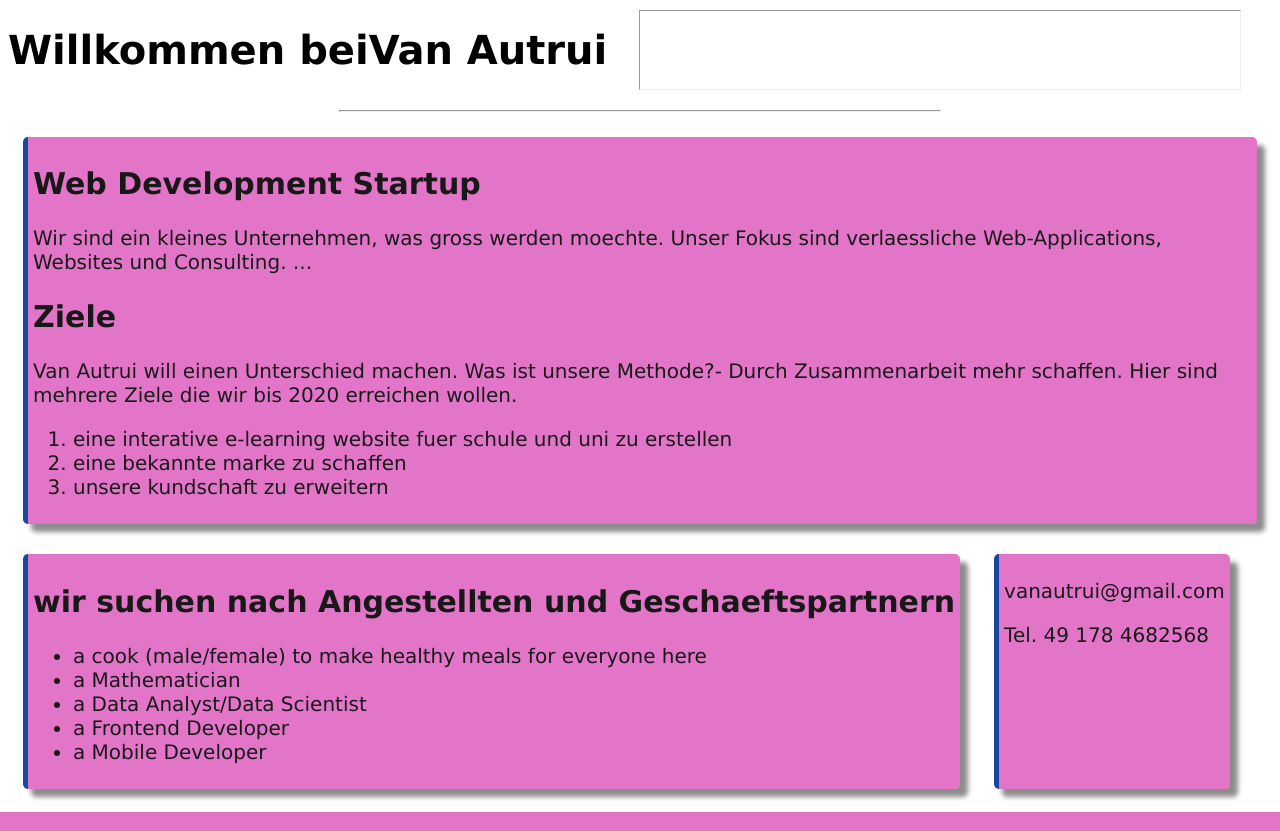
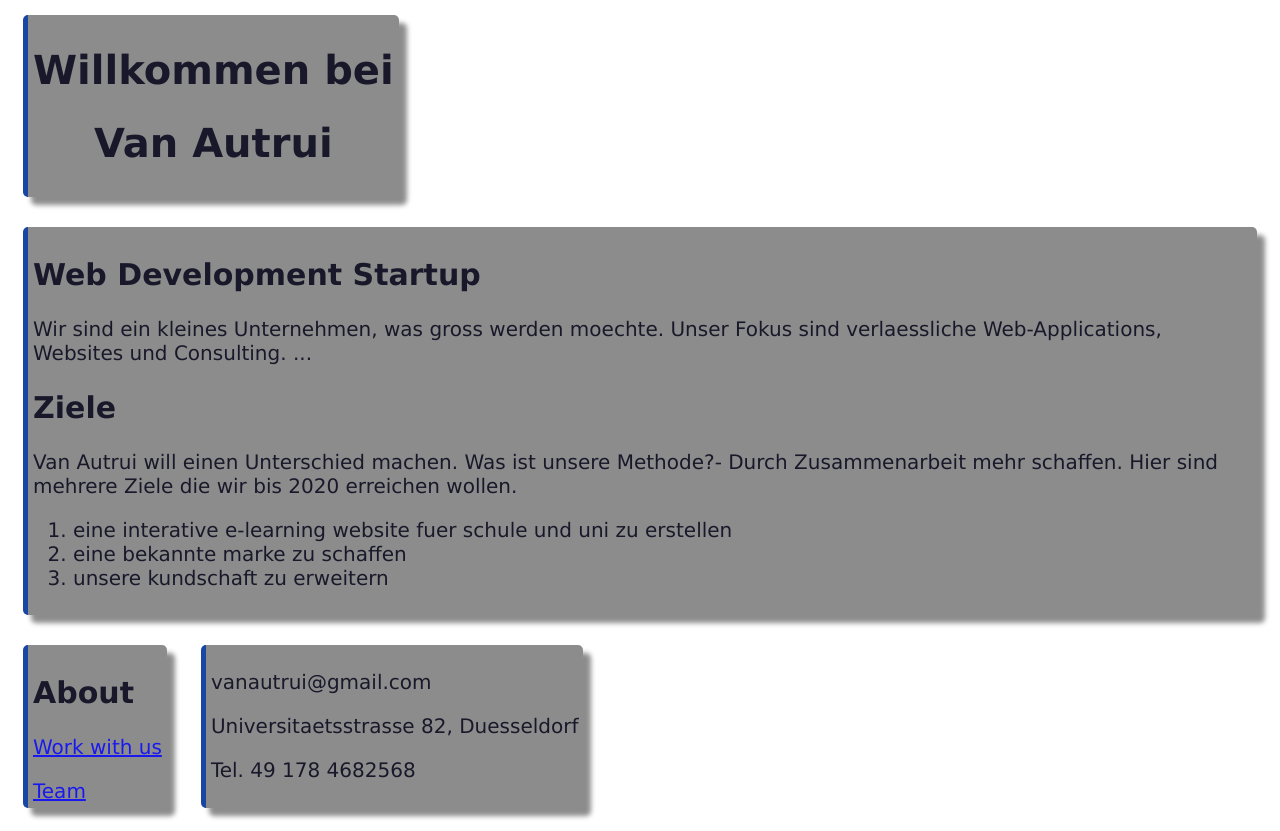
Before and after one commit to pointbazaar/vanautrui.org, a PHP site: page / in a window 1280 px wide. Shown: the part 93-924 px from the top of the page. Run offline with PHP 8.4, Linux system fonts and the light colour scheme.

Commit message:
some changes

```diff
--- a/index.html
+++ b/index.html
@@ -7,7 +7,7 @@
 
 <body>
 
-
+<div id="navigation" style="display:inline-block;">
 <nav class = "Dropbar">
     <ul>
         <li><a>Home</a>
@@ -40,17 +40,18 @@
         </li>
     </ul>
 </nav>
+</div>
+
+<br></br>
+
+<div id="greeting" class="section">
+<h1 class="english" align = "Center">Welcome to</h1>
+<h1 class="german" align = "Center">Willkommen bei</h1>
+
+<h1 align = "Center">Van Autrui</h1>
 
 
-
-<br>
-<br>
-<br>
-  <h1 class="english" align = "Center">Welcome to</h1>
-  <h1 class="german" align = "Center">Willkommen bei</h1>
-  <h1 align = "Center">Van Autrui</h1>
-  <hr/ width = "600px"align = "center">
-  <hr/ width = "600px"align = "center">
+</div>
 
   <div  class="section">
 	  <h2 class="english typewriter"> Web Development Startup</h2>
@@ -85,15 +86,11 @@
 
 
   <div  class="section">
-  <h2 class="english typewriter">we are looking for Employees and Partners</h2>
-  <h2 class="german typewriter">wir suchen nach Angestellten und Geschaeftspartnern</h2>
-    <ul>
-	  <li>a cook (male/female) to make healthy meals for everyone here</li>
-	  <li>a Mathematician</li>
-	  <li>a Data Analyst/Data Scientist</li>
-      <li>a Frontend Developer </li>
-      <li>a Mobile Developer </li>
-	</ul>
+  <h2 class="english typewriter">About</h2>
+  <h2 class="german typewriter">About</h2>
+    <a href="workwithus.html"> Work with us </a>
+    <p></p>
+    <a href="team.html"> Team </a>
   </div>
    </row>
   </table>
@@ -101,6 +98,7 @@
   <div class="section">
 	<div >
 	<p>vanautrui@gmail.com</p>
+	<p>Universitaetsstrasse 82, Duesseldorf</p>
 	</div>
 	<p>Tel. 49 178 4682568 </p>
 
--- a/profiles/jorg.html
+++ b/profiles/jorg.html
@@ -68,14 +68,16 @@
 					<br>Java</br>
 					<br>Haskell</br>
 					<br>C</br>
-					<br>NodeJS</br>
+
 					<br>Javascript</br>
 				</td>
 				<td width="20%">
 					<br>C++</br>
 					<br>MySQL</br>
+					<br>NodeJS</br>
 				</td>
 				<td width="20%">
+					<br> slow languages in general </br>
 					<br>Java Reflection and Annotations</br>
 					<br>Spring</br>
 					<br>Docker</br>
--- a/style.css
+++ b/style.css
@@ -86,6 +86,12 @@ hr{
 
 }
 
+@keyframes colorcycle{
+	0%{background-color:grey; color:blue;}
+	50%{background-color:grey; color:black;}
+	100%{background-color:grey; color:blue;}
+}
+
 .section{
 	box-shadow: 8px 8px 5px grey;
 	padding:5px;
@@ -93,7 +99,7 @@ hr{
 	display:inline-block;
 	text-align:block;
 
-	background-color:rgba(204, 0, 153,0.6);
+	background-color:yellow;
 	opacity:0.9;
 
 	border-left-style:solid;
@@ -101,6 +107,9 @@ hr{
 	border-width:5px;
 	border-radius:5px;
 
+	animation-name:colorcycle;
+	animation-duration:20s;
+	animation-iteration-count:infinite;
 }
 
 .section:hover{
```
Also changed, not shown: server.js (+36 -17 lines), workwithus.html (added, +45 -0 lines), 1 other file.
